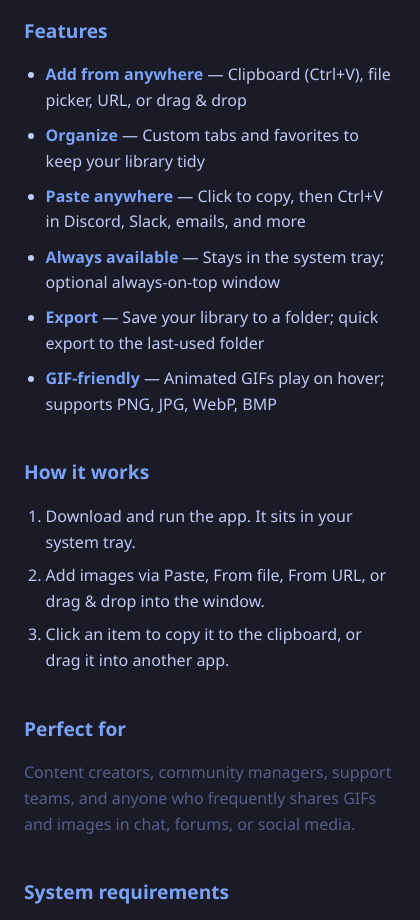
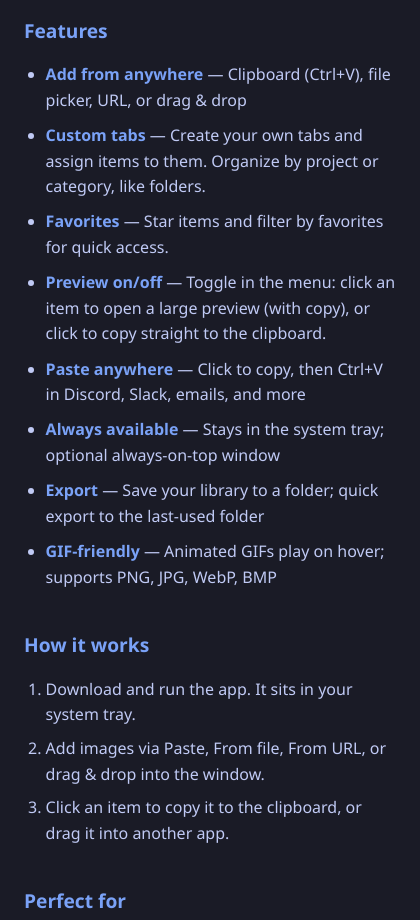
Before and after one commit to smartopslab128-ctrl/gif-image-paste, an Electron app: page docs/index.html in a window 420 px wide. Shown: the part 2940-3860 px from the top of the page. Drawn offline with Linux system fonts and the light colour scheme.

```diff
--- a/docs/index.html
+++ b/docs/index.html
@@ -42,7 +42,9 @@
       <h2>Features</h2>
       <ul class="feature-list">
         <li><strong>Add from anywhere</strong> — Clipboard (Ctrl+V), file picker, URL, or drag & drop</li>
-        <li><strong>Organize</strong> — Custom tabs and favorites to keep your library tidy</li>
+        <li><strong>Custom tabs</strong> — Create your own tabs and assign items to them. Organize by project or category, like folders.</li>
+        <li><strong>Favorites</strong> — Star items and filter by favorites for quick access.</li>
+        <li><strong>Preview on/off</strong> — Toggle in the menu: click an item to open a large preview (with copy), or click to copy straight to the clipboard.</li>
         <li><strong>Paste anywhere</strong> — Click to copy, then Ctrl+V in Discord, Slack, emails, and more</li>
         <li><strong>Always available</strong> — Stays in the system tray; optional always-on-top window</li>
         <li><strong>Export</strong> — Save your library to a folder; quick export to the last-used folder</li>
```
